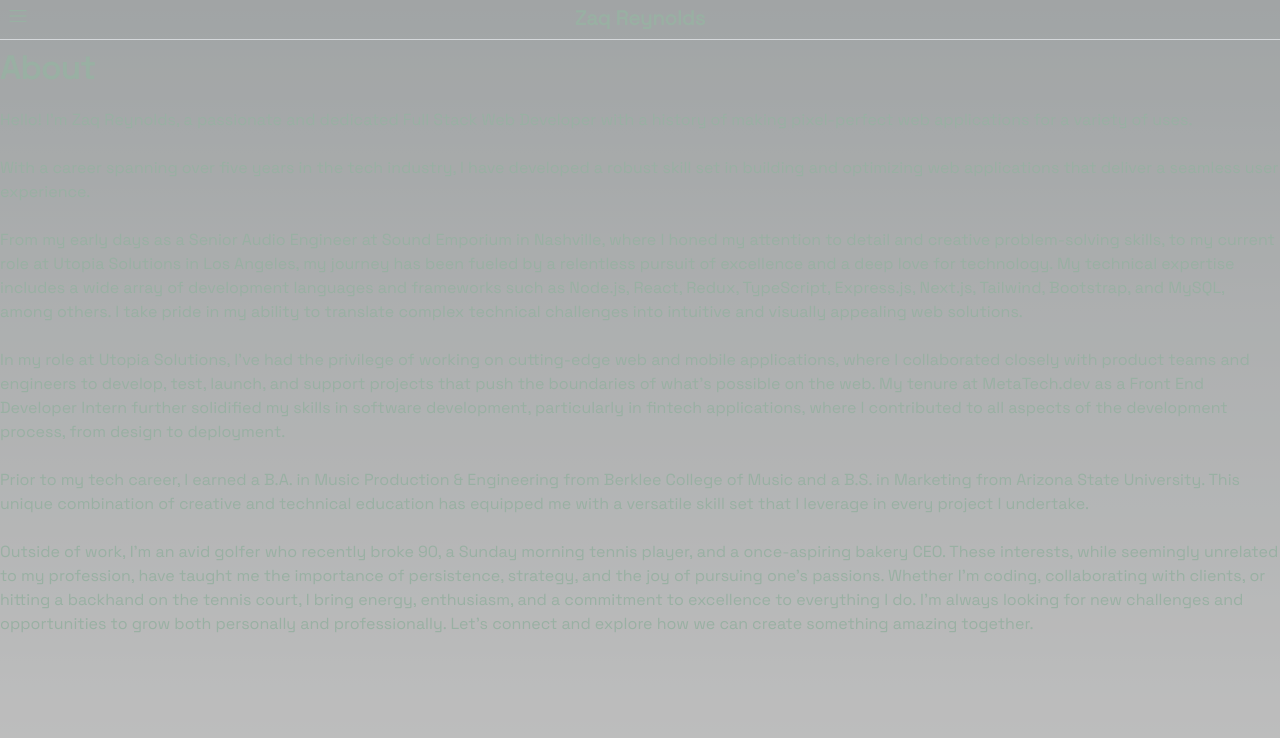
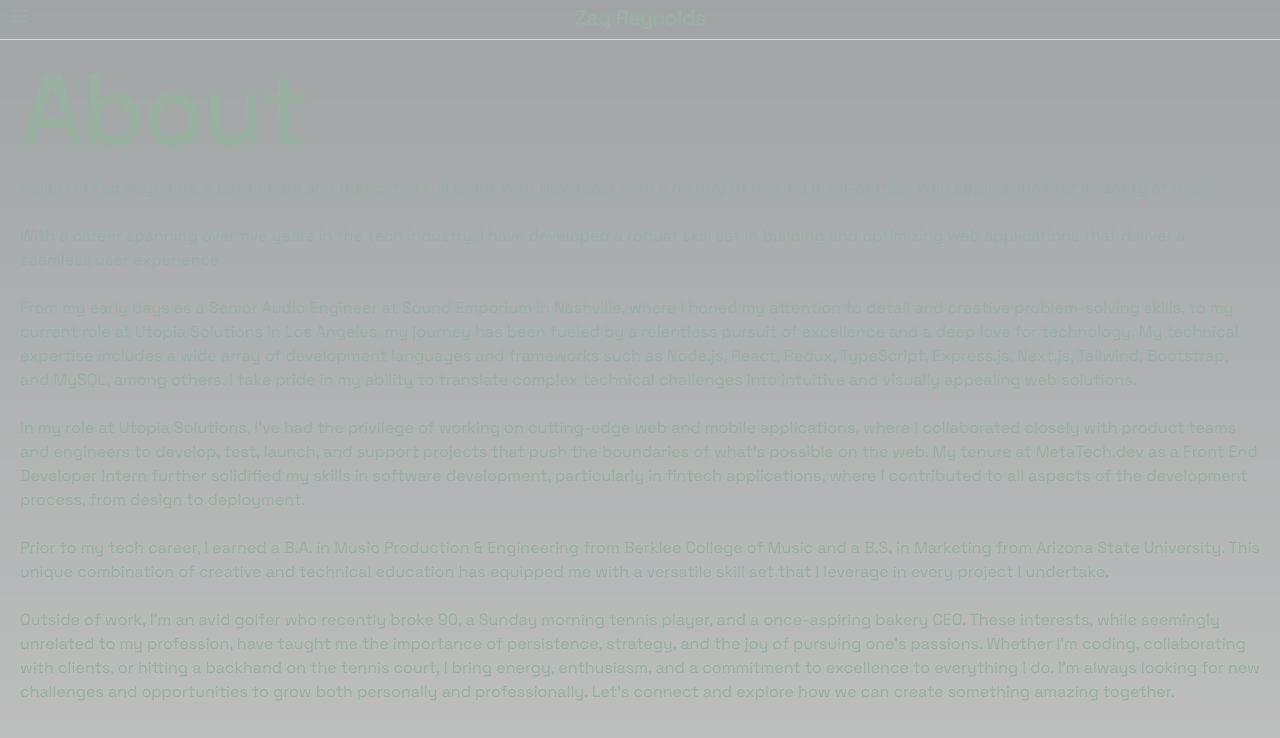
Before and after one commit to zaqreynolds/zaqreynolds, a Next.js app: page /about in a window 1280 px wide. Shown: the top 738 px of the page. Built offline with nearby package versions, Linux system fonts and the light colour scheme; what tailwindcss-bg-patterns would draw is missing.

Commit message:
Style(ui): Update layout styles for About and Home pages
- Updated the layout styles for the About page to use a main container with specific classes for flex, padding, and overflow.
- Adjusted the Home page layout to utilize a new class for flexible growth and alignment settings.

```diff
--- a/app/about/page.tsx
+++ b/app/about/page.tsx
@@ -3,10 +3,10 @@ import AboutBody from "./AboutBody";
 
 const About = () => {
   return (
-    <div className="z-0 overflow-y-auto">
-      <h1>About</h1>
+    <main className="flex flex-col p-5 z-0 overflow-y-auto">
+      <h1 className="text-5xl sm:text-6xl lg:text-8xl xl:text-9xl">About</h1>
       <AboutBody />
-    </div>
+    </main>
   );
 };
 export default About;
--- a/app/page.tsx
+++ b/app/page.tsx
@@ -2,7 +2,7 @@ import PrimaryNav from "@/components/PrimaryNav";
 
 const Home = () => {
   return (
-    <main className="h-screen w-screen flex flex-col xl:flex-row p-5 lg:justify-between">
+    <main className="grow flex flex-col p-5 xl:flex-row lg:justify-between">
       <div className="h-full w-full flex flex-col">
         <h1 className="text-5xl sm:text-6xl lg:text-8xl xl:text-9xl">
           Zaq Reynolds
```
